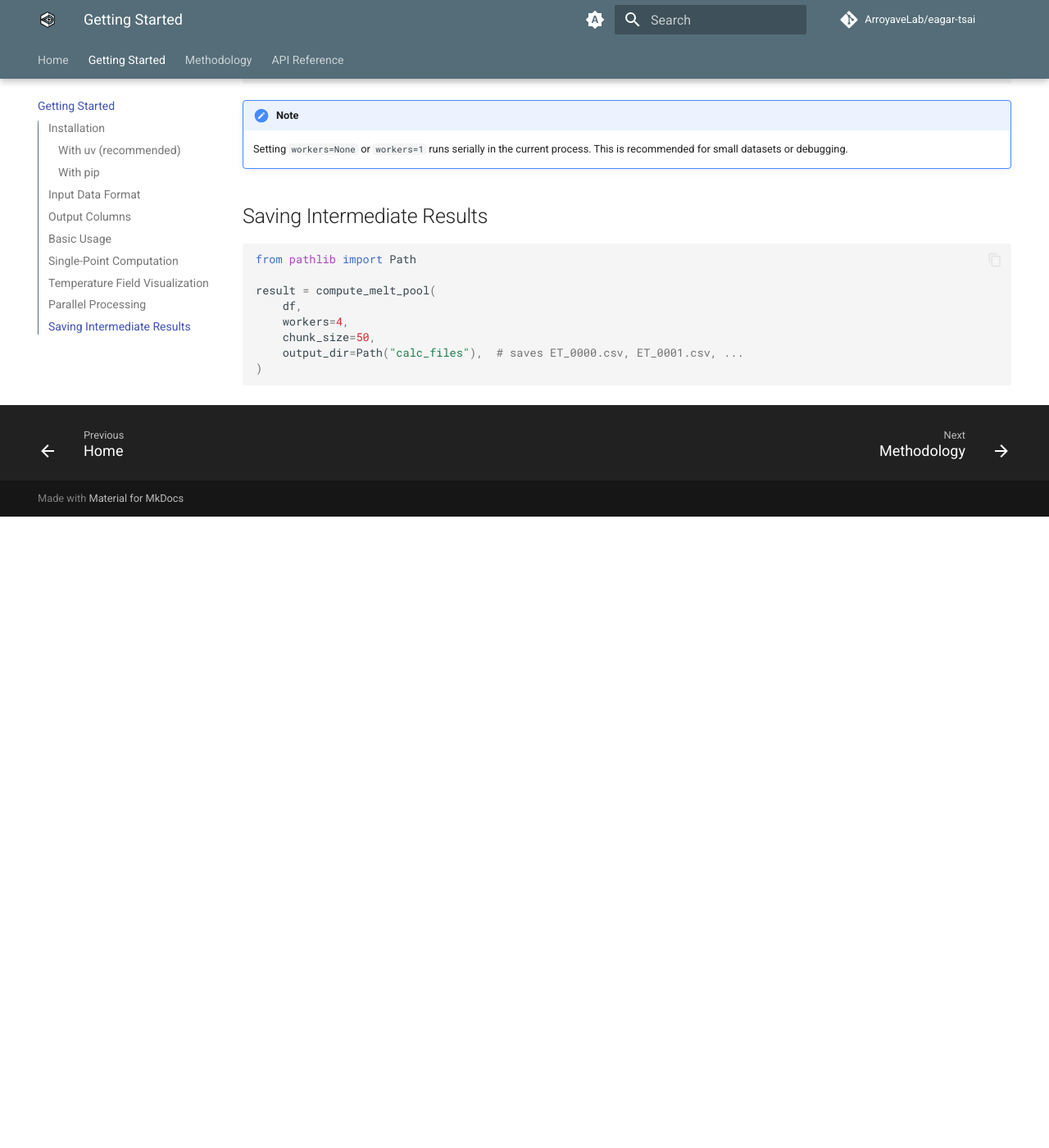
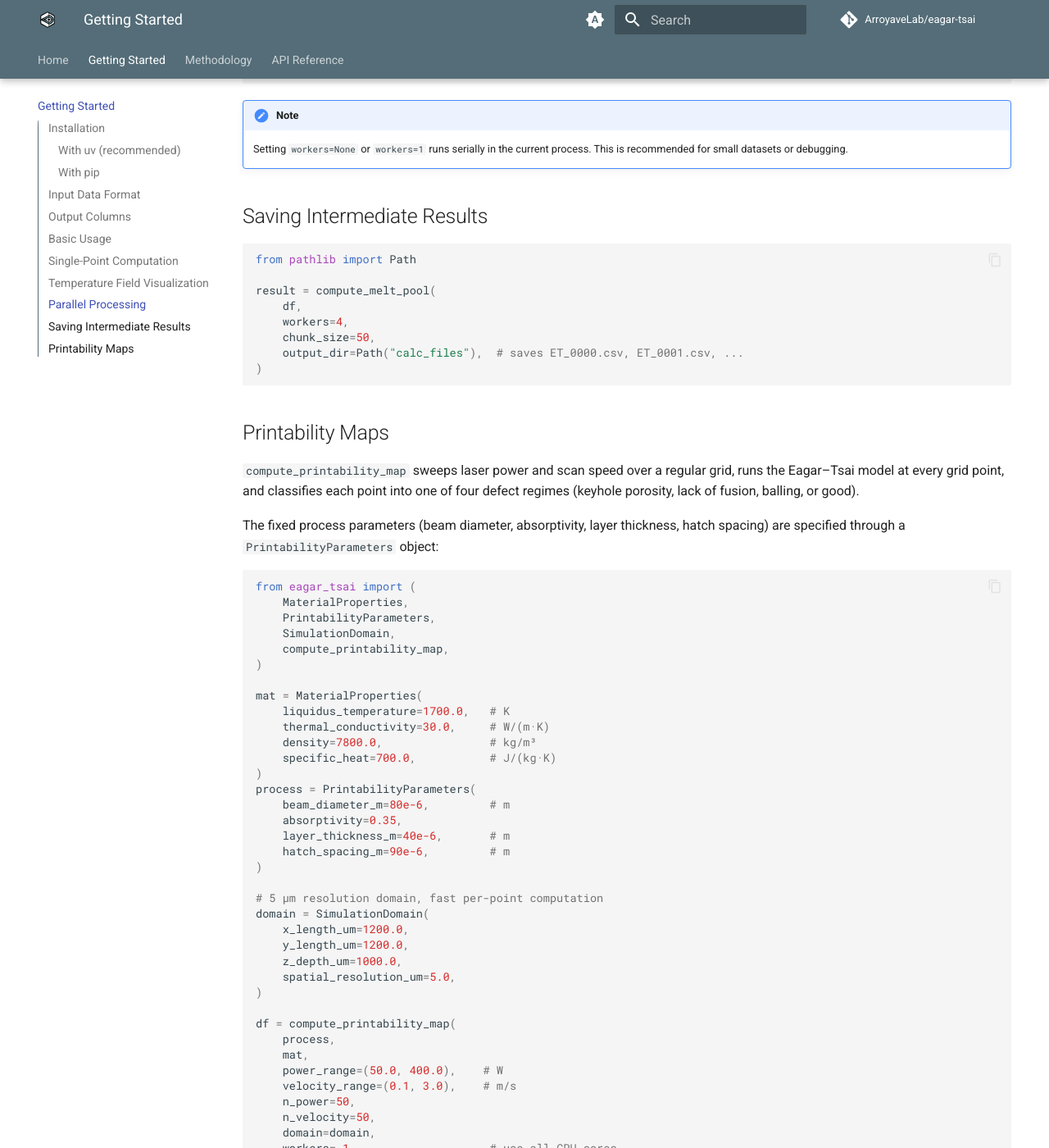
Before and after one commit to ArroyaveLab/eagar-tsai, an MkDocs documentation site: the page built from docs/getting-started.md, in a window 1280 px wide and 1400 px high, scrolled down 3912 px. Shown: the whole window at 82% size. Built offline with MkDocs 1.6.1 and Material for MkDocs 9.7.7, drawn with Linux system fonts in a browser that asks for light colours; comment, search, counter and statistics services are not loaded; before the commit the page ends 4542 px from its top, so only the background shows below that; some of the changed text lies outside the part shown.

Commit message:
Document printability map API and usage

````diff
--- a/docs/getting-started.md
+++ b/docs/getting-started.md
@@ -180,3 +180,74 @@
     output_dir=Path("calc_files"),  # saves ET_0000.csv, ET_0001.csv, ...
 )
 ```
+
+## Printability Maps
+
+`compute_printability_map` sweeps laser power and scan speed over a regular grid, runs the Eagar–Tsai model at every grid point, and classifies each point into one of four defect regimes (keyhole porosity, lack of fusion, balling, or good).
+
+The fixed process parameters (beam diameter, absorptivity, layer thickness, hatch spacing) are specified through a `PrintabilityParameters` object:
+
+```python
+from eagar_tsai import (
+    MaterialProperties,
+    PrintabilityParameters,
+    SimulationDomain,
+    compute_printability_map,
+)
+
+mat = MaterialProperties(
+    liquidus_temperature=1700.0,   # K
+    thermal_conductivity=30.0,     # W/(m·K)
+    density=7800.0,                # kg/m³
+    specific_heat=700.0,           # J/(kg·K)
+)
+process = PrintabilityParameters(
+    beam_diameter_m=80e-6,         # m
+    absorptivity=0.35,
+    layer_thickness_m=40e-6,       # m
+    hatch_spacing_m=90e-6,         # m
+)
+
+# 5 µm resolution domain, fast per-point computation
+domain = SimulationDomain(
+    x_length_um=1200.0,
+    y_length_um=1200.0,
+    z_depth_um=1000.0,
+    spatial_resolution_um=5.0,
+)
+
+df = compute_printability_map(
+    process,
+    mat,
+    power_range=(50.0, 400.0),    # W
+    velocity_range=(0.1, 3.0),    # m/s
+    n_power=50,
+    n_velocity=50,
+    domain=domain,
+    workers=-1,                    # use all CPU cores
+)
+print(df["defect"].value_counts())
+```
+
+The returned DataFrame has one row per grid point with columns `power_w`, `velocity_m_s`, `melt_length_um`, `melt_width_um`, `melt_depth_um`, `defect`, and one boolean flag per criterion (`lof1`, `lof2`, `ball1`, `ball2`, `kh1`).
+
+`plot_printability_map` wraps `compute_printability_map` and renders the result directly:
+
+```python
+from eagar_tsai.plot import plot_printability_map
+
+fig = plot_printability_map(
+    process,
+    mat,
+    power_range=(50.0, 400.0),
+    velocity_range=(0.1, 3.0),
+    n_power=50,
+    n_velocity=50,
+    domain=domain,
+    workers=-1,
+    output="printability_map.png",
+)
+```
+
+!!! note "Parallelism"
+    Each grid point is dispatched as an independent task to the worker pool. Workers stay fully utilized even when isolated points require iterative domain expansion.
````
Also changed, not shown: README.md (+59 -0 lines), docs/api/reference.md (+6 -0 lines), docs/index.md (+1 -0 lines).
